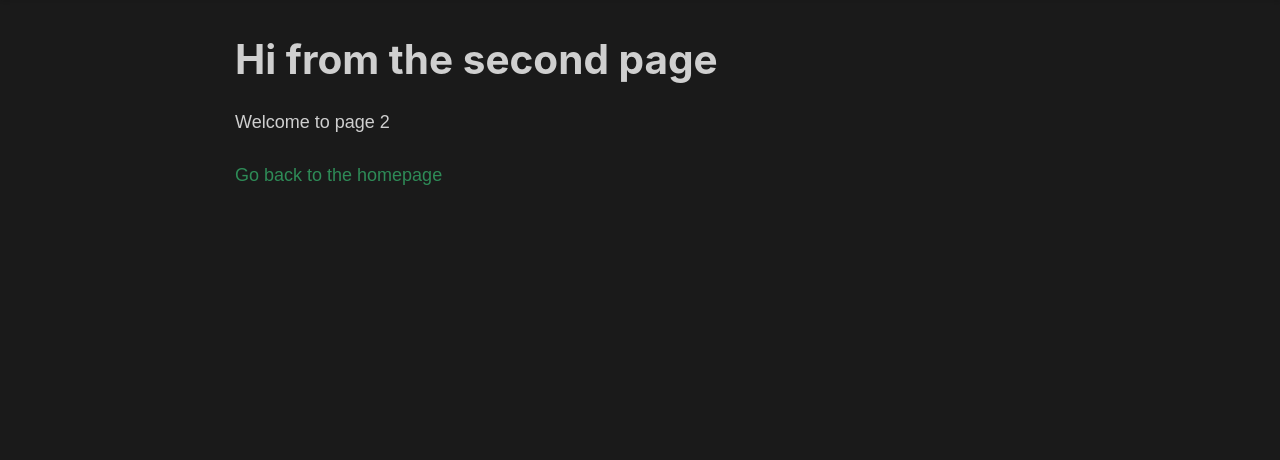
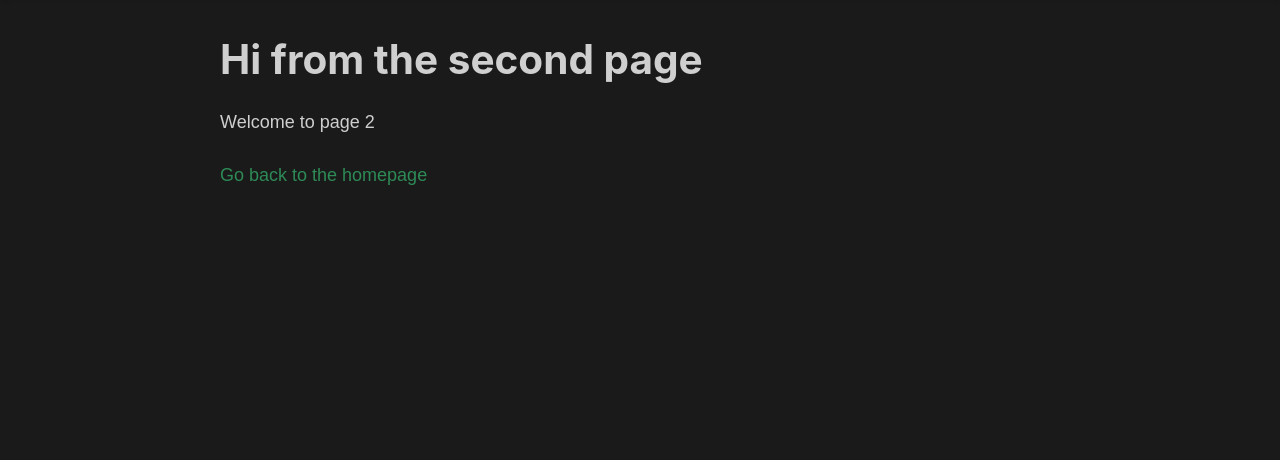
Before and after one commit to NickChubb/nickchubb.ca, a Gatsby site: page /page-2 in a window 1280 px wide. Shown: the part 268-728 px from the top of the page. Built offline with nearby package versions, Linux system fonts and the light colour scheme; Gatsby itself is replaced by a stand-in of ours.

Commit message:
Change padding.

```diff
--- a/src/components/layout.js
+++ b/src/components/layout.js
@@ -52,8 +52,8 @@ const Layout = ({ children }) => {
           style={{
             margin: `0 auto`,
             maxWidth: 870,
-            paddingRight: 30,
-            paddingLeft: 30
+            paddingRight: 15,
+            paddingLeft: 15
           }}
         >
           <main style={{
--- a/src/pages/index.js
+++ b/src/pages/index.js
@@ -11,7 +11,9 @@ const IndexPage = () => (
     <h2>Bio.</h2>
     <div style={{
       textAlign: 'justify',
-      textJustify: 'inter-word'
+      textJustify: 'inter-word',
+      paddingLeft: 15,
+      paddingRight: 15
     }}>
       {
         bio && bio.length > 0 ?
```
